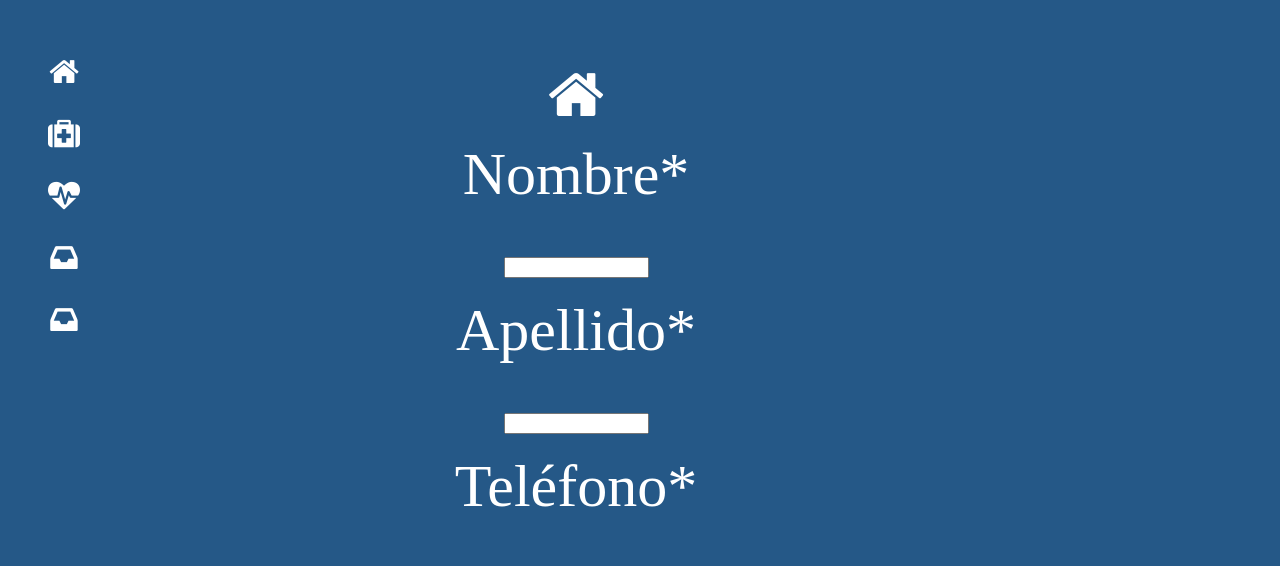
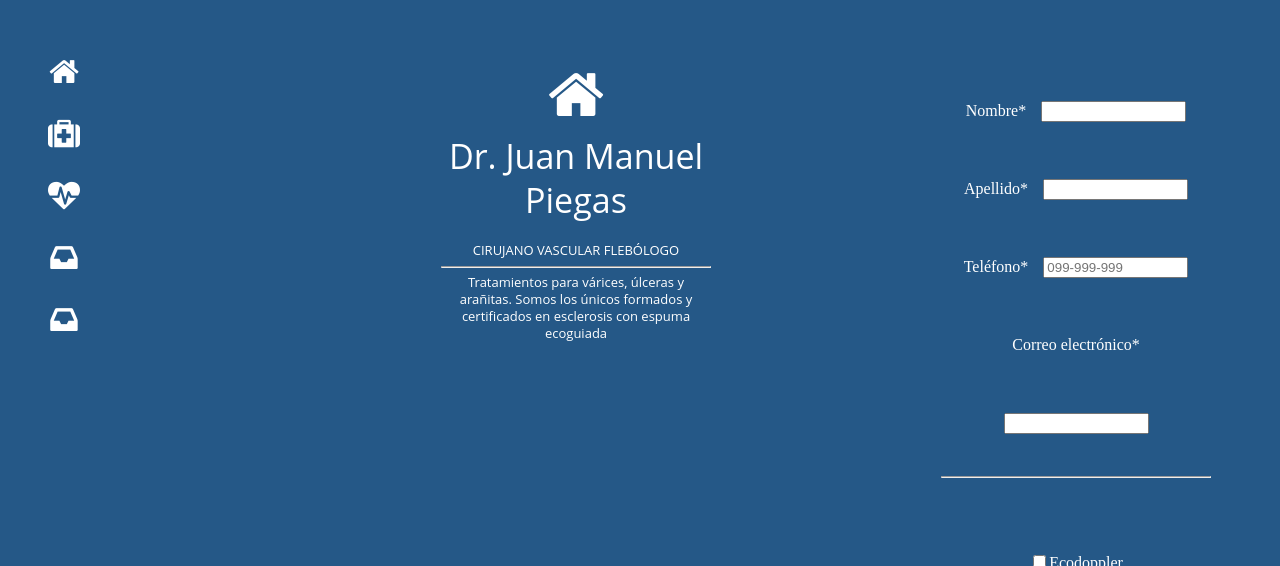
Before and after one commit to nandopera/drjuanpiegas, a plain HTML site: page index.html in a window 1280 px wide. Shown: the part 234-800 px from the top of the page. Drawn offline with nearby package versions, Linux system fonts and the light colour scheme.

Commit message:
Add files via upload

```diff
--- a/index.html
+++ b/index.html
@@ -31,7 +31,7 @@
       Somos los únicos formados y certificados en esclerosis con espuma ecoguiada</span></li>
       <!-- Formulario inicio -->
 <div class="page" id="p5">
-  <li class="icon fa fa-home"><form action="https://docs.google.com/forms/u/5/d/e/1FAIpQLSfLb2LjDxzRVL8zNRD0O26k1T6vXpJy4sLWpRAvn4I_pjvatQ/formResponse" method="post">
+  <li class="icon fa" id="formdr"><form action="https://docs.google.com/forms/u/5/d/e/1FAIpQLSfLb2LjDxzRVL8zNRD0O26k1T6vXpJy4sLWpRAvn4I_pjvatQ/formResponse" method="post">
     <div class="">
     <div class=""><label class="" for="g106-nombre">Nombre*</label>
     <input id="g106-nombre" class="name" name="entry.1176297500" required="" size="15" type="text" value="" /></div>
--- a/xxx.css
+++ b/xxx.css
@@ -44,7 +44,9 @@ section {
 }
 
 #p5 {
-  left: 0;
+  position: relative;
+  left: 500px;
+  background:transparent;
 }
 
 ul {
@@ -165,6 +167,10 @@ a {
   color: rgb(12, 110, 33);
 }
 
+#formdr div label {
+  font-size: 16px;
+}
+
 .page .icon {
   position: absolute;
   top: 0;
```
